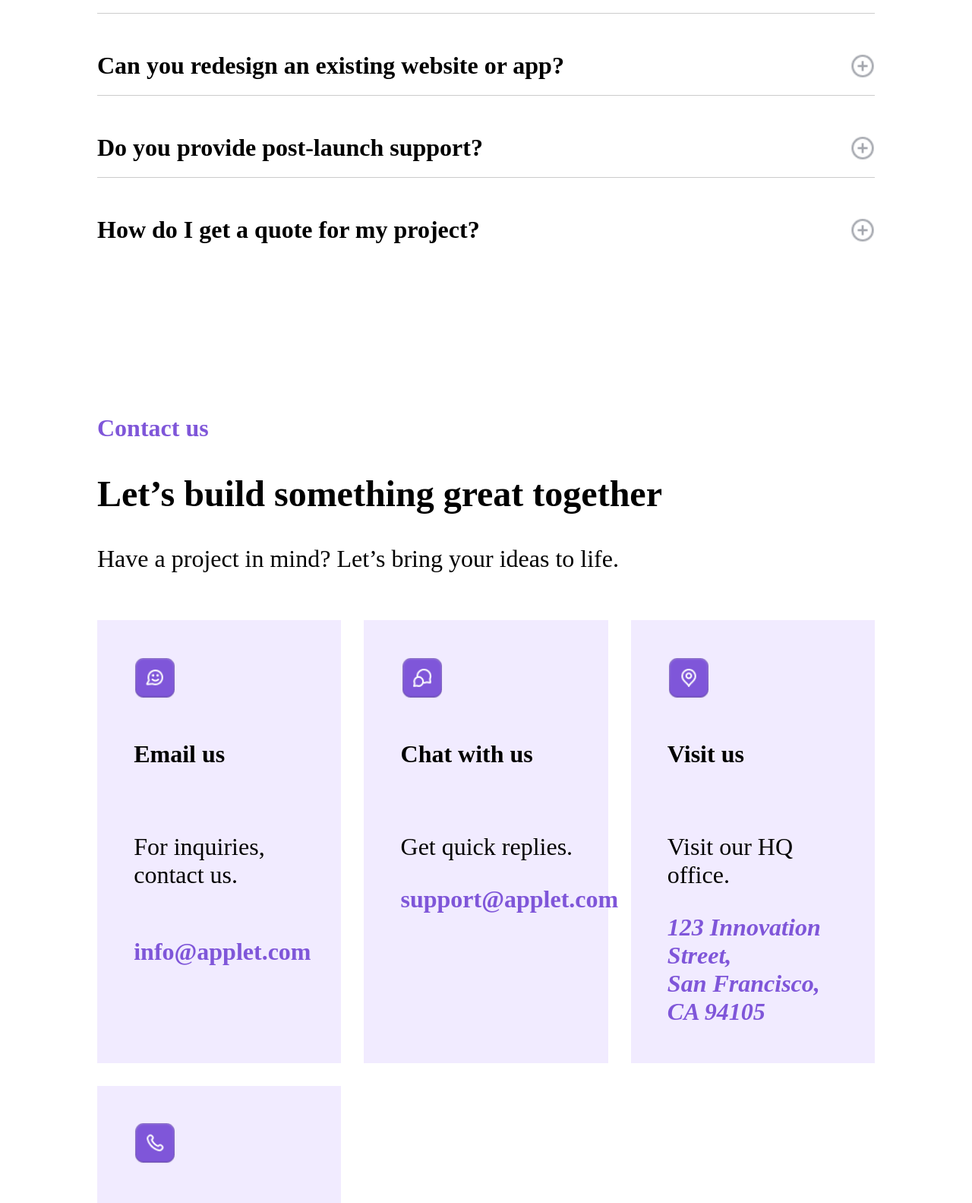
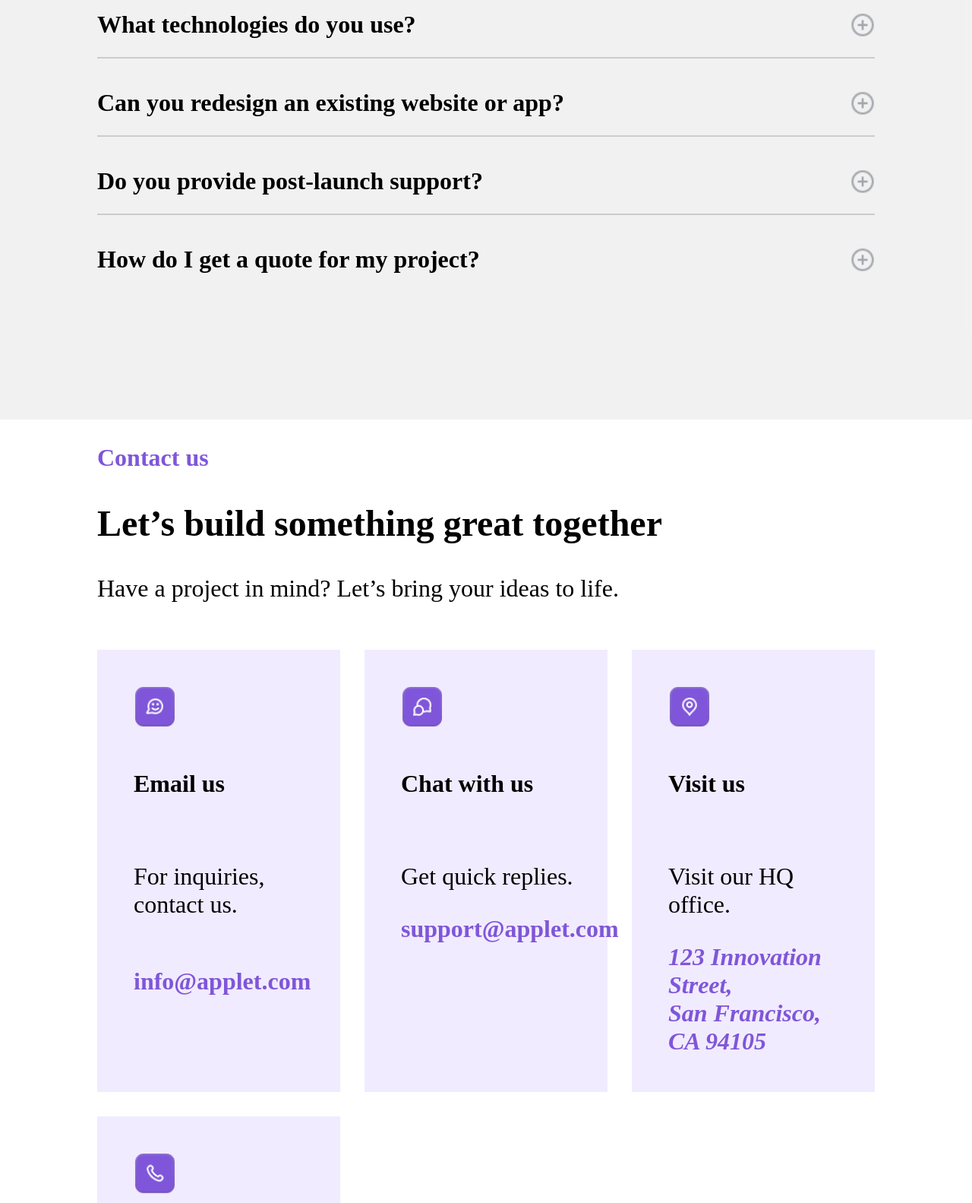
Before and after one commit to Almat14/Landing, a plain HTML site: page index.html in a window 1280 px wide. Shown: the part 6169-7752 px from the top of the page at 76% size. Drawn offline with Linux system fonts and the light colour scheme.

Commit message:
added backcolors

```diff
--- a/css/style.css
+++ b/css/style.css
@@ -8,7 +8,9 @@
   --violetColor:#7F56D9;
   --darkVioletColor:#53389E;
   --whiteColor:white;
+  --contact-back:#c9b1fd41;
   --faq-font:2em;
+  --back-two:rgba(240, 240, 240, 0.89);
   --project-title:1.5rem;
   --project-desc:1rem;
   --violet-text:2em;
@@ -22,6 +24,8 @@
   --backColor: black;
   --textColor: white;
   --descText: white;
+  --back-two:rgba(255, 253, 253, 0.075);
+  --contact-back:#ffffff0e;
 }
 
 
@@ -352,6 +356,7 @@ body:has(#toggle-theme:checked) .toggle-button img:last-child {
 
 /*Features part*/
 #Feature {
+  background-color: var(--back-two);
   margin-bottom: 5%;
   display: flex;
   flex-direction: column;
@@ -639,6 +644,7 @@ body:has(#toggle-theme:checked) .toggle-button img:last-child {
 
 /*Questions*/
 #FAQ {
+  background-color: var(--back-two);
   padding-bottom: 10%;
 }
 
@@ -646,17 +652,18 @@ body:has(#toggle-theme:checked) .toggle-button img:last-child {
   display: flex;
   padding: 5% 10%;
   flex-direction: column;
-  gap: 50px;
+  gap: 2rem;
 }
 
 #faq-heading {
   margin: 0 20%;
+  padding-top: 5%;
 }
 
 .faq-question {
   display: flex;
   flex-direction: column;
-  gap: 10px;
+  gap: 1rem;
 }
 
 .faq-content {
@@ -681,7 +688,7 @@ body:has(#toggle-theme:checked) .toggle-button img:last-child {
 
 
 summary {
-  font-size: 14px;
+  font-size: var(--feature-desc-font);
   cursor: pointer;
   transition: 0.3s ease;
 }
@@ -708,8 +715,7 @@ details[open] ~ .faq-status img:last-of-type {
 .faq-underline {
   width: 100%;
   border: none;
-  border-top: 1px solid #ccc;
-  margin: 10px 0 0 0;
+  border-top: 2px solid #ccc;
 }
 
 /* Contact section */
@@ -720,7 +726,7 @@ details[open] ~ .faq-status img:last-of-type {
 #contact-container {
   display: grid;
   grid-template-columns: repeat(auto-fit, minmax(250px, 1fr));
-  gap: 30px;
+  gap: 2rem;
   padding-top: 3%;
   padding-bottom: 10%;
 }
@@ -731,7 +737,7 @@ details[open] ~ .faq-status img:last-of-type {
   align-items: flex-start;
   text-align: start;
   padding: 15%;
-  background-color: #c9b1fd41;
+  background-color: var(--contact-back);
   transition: transform 0.2s ease;
 }
 
```
